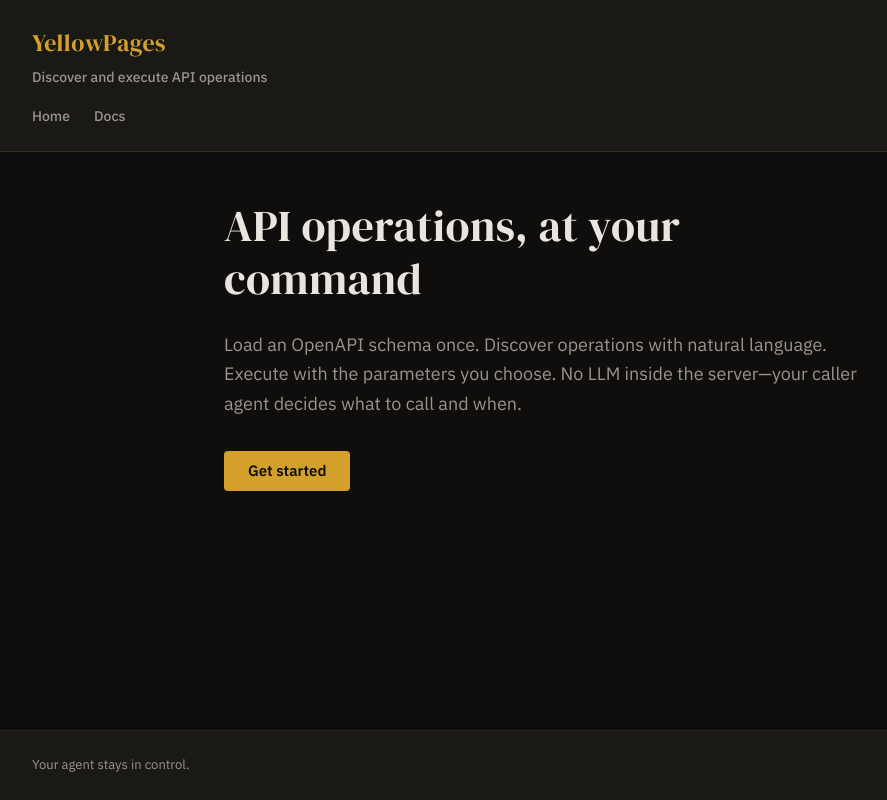
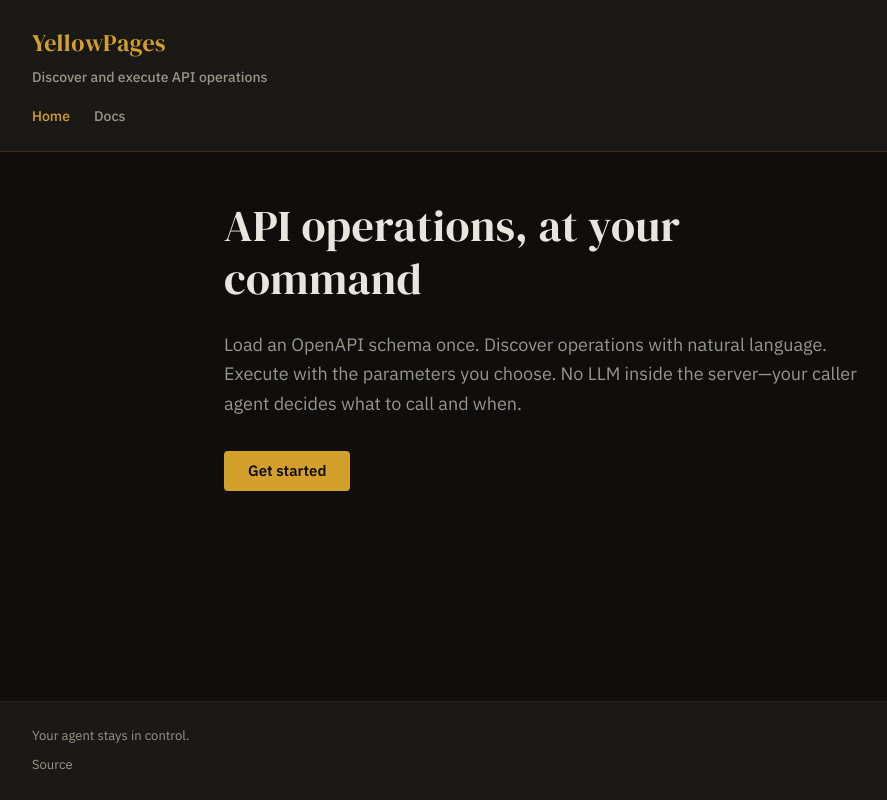
Before and after one commit to ethank64/yellow-pages, a React (Vite) app in the folder website/: page / in a window 1280 px wide. Shown: the whole page, without its empty margins (96-983 px from the left). Built offline with nearby package versions, Linux system fonts and the light colour scheme; no server answers.

Commit message:
feat: global nav (Home, Docs) and footer with repo link
- Nav uses NavLink with active state for Home and Docs
- Footer adds Source link (repo URL, overridable via VITE_REPO_URL)
- Minimal footer styling for link row

Co-Authored-By: Paperclip <noreply@paperclip.ing>
Made-with: Cursor

```diff
--- a/website/src/App.css
+++ b/website/src/App.css
@@ -51,6 +51,25 @@
   margin: 0 auto;
   font-size: 0.8125rem;
   color: var(--color-fg-muted);
+}
+
+.site-footer-tagline {
+  margin: 0 0 var(--space-sm);
+}
+
+.site-footer-links {
+  display: flex;
+  gap: var(--space-lg);
+  flex-wrap: wrap;
+}
+
+.site-footer-link {
+  color: var(--color-fg-muted);
+  text-decoration: none;
+}
+
+.site-footer-link:hover {
+  color: var(--color-accent);
 }
 
 .index-hero {
@@ -131,6 +150,11 @@
 
 .site-nav-link:hover {
   color: var(--color-accent);
+}
+
+.site-nav-link--active {
+  color: var(--color-accent);
+  font-weight: 500;
 }
 
 .docs-layout {
--- a/website/src/BaseLayout.jsx
+++ b/website/src/BaseLayout.jsx
@@ -1,15 +1,17 @@
-import { Link } from 'react-router-dom'
+import { NavLink } from 'react-router-dom'
+
+const REPO_URL = import.meta.env.VITE_REPO_URL || 'https://github.com/ethank64/yellow-pages'
 
 export default function BaseLayout({ children }) {
   return (
     <div className="base-layout">
       <header className="site-header">
         <div className="site-header-inner">
-          <Link to="/" className="site-logo">YellowPages</Link>
+          <NavLink to="/" className="site-logo">YellowPages</NavLink>
           <p className="site-tagline">Discover and execute API operations</p>
           <nav className="site-nav" aria-label="Main">
-            <Link to="/" className="site-nav-link">Home</Link>
-            <Link to="/docs/quick-start" className="site-nav-link">Docs</Link>
+            <NavLink to="/" end className={({ isActive }) => 'site-nav-link' + (isActive ? ' site-nav-link--active' : '')}>Home</NavLink>
+            <NavLink to="/docs" className={({ isActive }) => 'site-nav-link' + (isActive ? ' site-nav-link--active' : '')}>Docs</NavLink>
           </nav>
         </div>
       </header>
@@ -18,7 +20,10 @@ export default function BaseLayout({ children }) {
       </main>
       <footer className="site-footer">
         <div className="site-footer-inner">
-          <span>Your agent stays in control.</span>
+          <p className="site-footer-tagline">Your agent stays in control.</p>
+          <div className="site-footer-links">
+            <a href={REPO_URL} target="_blank" rel="noopener noreferrer" className="site-footer-link">Source</a>
+          </div>
         </div>
       </footer>
     </div>
```
